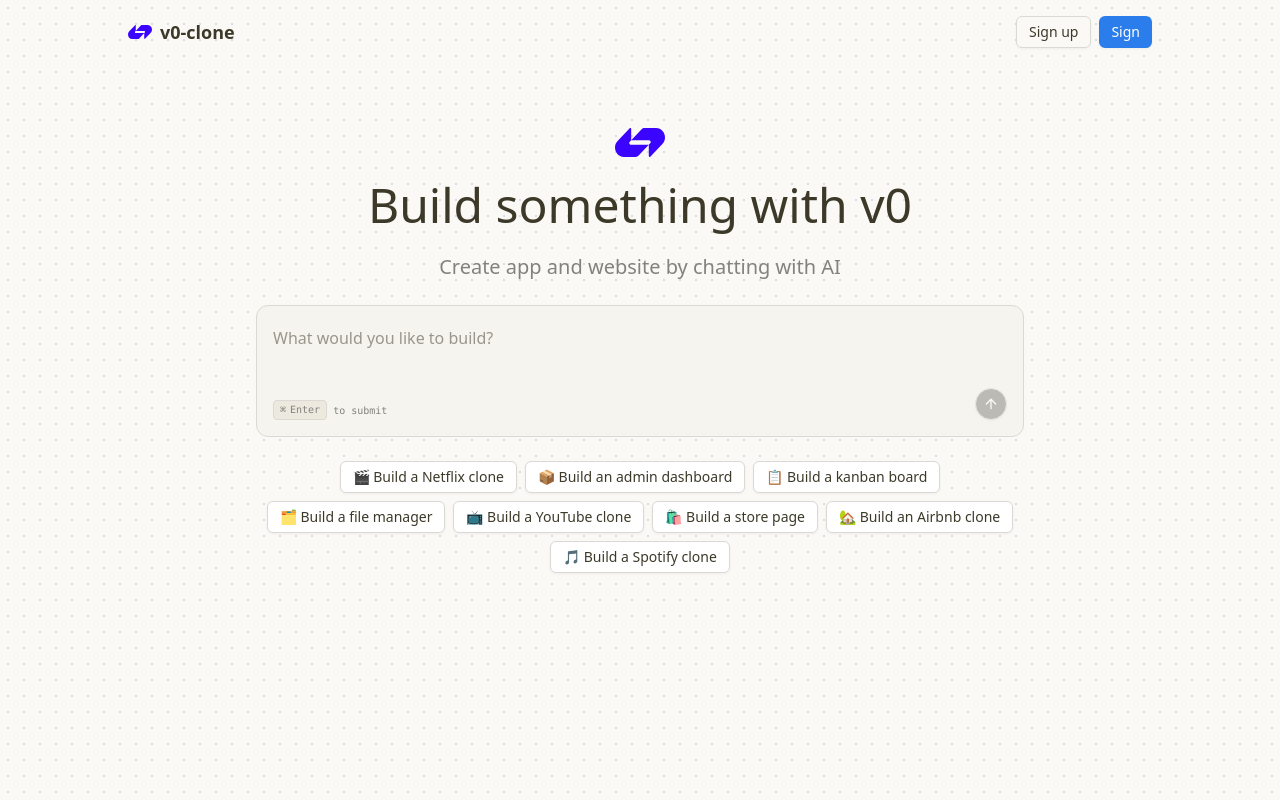
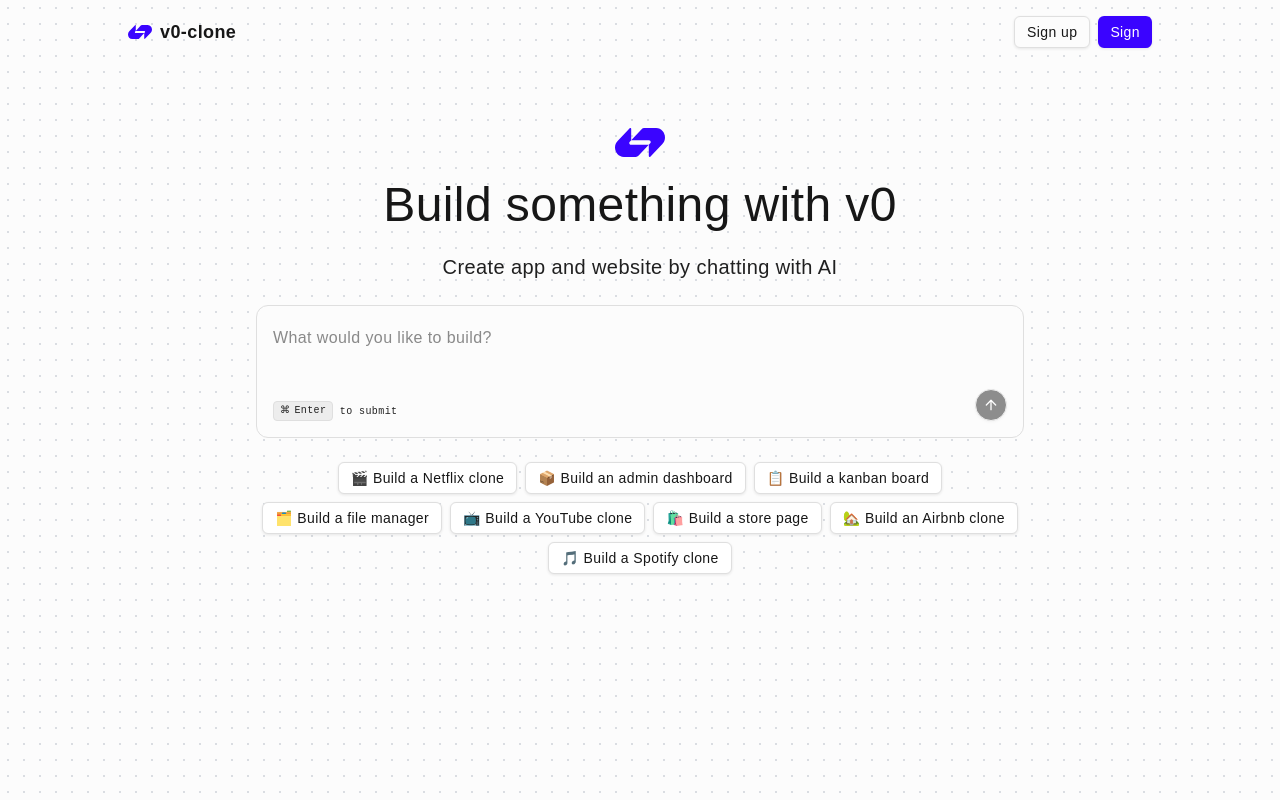
Before and after one commit to mircodg/v0-clone, a Next.js app: page / in a window 1280 px wide. Built offline with nearby package versions, Linux system fonts and the light colour scheme; no server answers.

Commit message:
feat(README, styles): add hero image to README and update global styles
- Included a hero image in the README for enhanced visual appeal.
- Updated global CSS variables for improved theming and design consistency, including adjustments to colors, shadows, and font settings.

```diff
--- a/src/app/globals.css
+++ b/src/app/globals.css
@@ -4,113 +4,121 @@
 @custom-variant dark (&:is(.dark *));
 
 :root {
-  --background: oklch(0.9818 0.0054 95.0986);
-  --foreground: oklch(0.3438 0.0269 95.7226);
-  --card: oklch(0.9818 0.0054 95.0986);
-  --card-foreground: oklch(0.1908 0.002 106.5859);
-  --popover: oklch(1 0 0);
-  --popover-foreground: oklch(0.2671 0.0196 98.939);
-  --primary: oklch(0.5996 0.1826 257.0928);
+  --background: oklch(0.9911 0 0);
+  --foreground: oklch(0.2046 0 0);
+  --card: oklch(0.9911 0 0);
+  --card-foreground: oklch(0.2046 0 0);
+  --popover: oklch(0.9911 0 0);
+  --popover-foreground: oklch(0.4386 0 0);
+  --primary: oklch(0.4711 0.3015 272.2979);
   --primary-foreground: oklch(1 0 0);
-  --secondary: oklch(0.9245 0.0138 92.9892);
-  --secondary-foreground: oklch(0.4334 0.0177 98.6048);
-  --muted: oklch(0.9341 0.0153 90.239);
-  --muted-foreground: oklch(0.6059 0.0075 97.4233);
-  --accent: oklch(0.9245 0.0138 92.9892);
-  --accent-foreground: oklch(0.2671 0.0196 98.939);
-  --destructive: oklch(0.1908 0.002 106.5859);
-  --destructive-foreground: oklch(1 0 0);
-  --border: oklch(0.8847 0.0069 97.3627);
-  --input: oklch(0.7621 0.0156 98.3528);
-  --ring: oklch(0.6171 0.1375 39.0427);
-  --chart-1: oklch(0.5583 0.1276 42.9956);
-  --chart-2: oklch(0.6898 0.1581 290.4107);
-  --chart-3: oklch(0.8816 0.0276 93.128);
-  --chart-4: oklch(0.8822 0.0403 298.1792);
-  --chart-5: oklch(0.5608 0.1348 42.0584);
-  --sidebar: oklch(0.9663 0.008 98.8792);
-  --sidebar-foreground: oklch(0.359 0.0051 106.6524);
-  --sidebar-primary: oklch(0.6171 0.1375 39.0427);
-  --sidebar-primary-foreground: oklch(0.9881 0 0);
-  --sidebar-accent: oklch(0.9245 0.0138 92.9892);
-  --sidebar-accent-foreground: oklch(0.325 0 0);
-  --sidebar-border: oklch(0.9401 0 0);
-  --sidebar-ring: oklch(0.7731 0 0);
-  --font-sans: ui-sans-serif, system-ui, -apple-system, BlinkMacSystemFont,
-    "Segoe UI", Roboto, "Helvetica Neue", Arial, "Noto Sans", sans-serif,
-    "Apple Color Emoji", "Segoe UI Emoji", "Segoe UI Symbol", "Noto Color Emoji";
+  --secondary: oklch(0.994 0 0);
+  --secondary-foreground: oklch(0.2046 0 0);
+  --muted: oklch(0.9461 0 0);
+  --muted-foreground: oklch(0.2435 0 0);
+  --accent: oklch(0.9461 0 0);
+  --accent-foreground: oklch(0.2435 0 0);
+  --destructive: oklch(0.5523 0.1927 32.7272);
+  --destructive-foreground: oklch(0.9934 0.0032 17.2118);
+  --border: oklch(0.9037 0 0);
+  --input: oklch(0.9731 0 0);
+  --ring: oklch(0.8348 0.1302 160.908);
+  --chart-1: oklch(0.8348 0.1302 160.908);
+  --chart-2: oklch(0.6231 0.188 259.8145);
+  --chart-3: oklch(0.6056 0.2189 292.7172);
+  --chart-4: oklch(0.7686 0.1647 70.0804);
+  --chart-5: oklch(0.6959 0.1491 162.4796);
+  --sidebar: oklch(0.9911 0 0);
+  --sidebar-foreground: oklch(0.5452 0 0);
+  --sidebar-primary: oklch(0.8348 0.1302 160.908);
+  --sidebar-primary-foreground: oklch(0.2626 0.0147 166.4589);
+  --sidebar-accent: oklch(0.9461 0 0);
+  --sidebar-accent-foreground: oklch(0.2435 0 0);
+  --sidebar-border: oklch(0.9037 0 0);
+  --sidebar-ring: oklch(0.8348 0.1302 160.908);
+  --font-sans: Outfit, sans-serif;
   --font-serif: ui-serif, Georgia, Cambria, "Times New Roman", Times, serif;
-  --font-mono: ui-monospace, SFMono-Regular, Menlo, Monaco, Consolas,
-    "Liberation Mono", "Courier New", monospace;
+  --font-mono: monospace;
   --radius: 0.5rem;
-  --shadow-2xs: 0 1px 3px 0px hsl(0 0% 0% / 0.05);
-  --shadow-xs: 0 1px 3px 0px hsl(0 0% 0% / 0.05);
-  --shadow-sm: 0 1px 3px 0px hsl(0 0% 0% / 0.1),
-    0 1px 2px -1px hsl(0 0% 0% / 0.1);
-  --shadow: 0 1px 3px 0px hsl(0 0% 0% / 0.1), 0 1px 2px -1px hsl(0 0% 0% / 0.1);
-  --shadow-md: 0 1px 3px 0px hsl(0 0% 0% / 0.1),
-    0 2px 4px -1px hsl(0 0% 0% / 0.1);
-  --shadow-lg: 0 1px 3px 0px hsl(0 0% 0% / 0.1),
-    0 4px 6px -1px hsl(0 0% 0% / 0.1);
-  --shadow-xl: 0 1px 3px 0px hsl(0 0% 0% / 0.1),
-    0 8px 10px -1px hsl(0 0% 0% / 0.1);
-  --shadow-2xl: 0 1px 3px 0px hsl(0 0% 0% / 0.25);
-  --tracking-normal: 0em;
+  --shadow-x: 0px;
+  --shadow-y: 1px;
+  --shadow-blur: 3px;
+  --shadow-spread: 0px;
+  --shadow-opacity: 0.17;
+  --shadow-color: #000000;
+  --shadow-2xs: 0px 1px 3px 0px hsl(0 0% 0% / 0.09);
+  --shadow-xs: 0px 1px 3px 0px hsl(0 0% 0% / 0.09);
+  --shadow-sm: 0px 1px 3px 0px hsl(0 0% 0% / 0.17),
+    0px 1px 2px -1px hsl(0 0% 0% / 0.17);
+  --shadow: 0px 1px 3px 0px hsl(0 0% 0% / 0.17),
+    0px 1px 2px -1px hsl(0 0% 0% / 0.17);
+  --shadow-md: 0px 1px 3px 0px hsl(0 0% 0% / 0.17),
+    0px 2px 4px -1px hsl(0 0% 0% / 0.17);
+  --shadow-lg: 0px 1px 3px 0px hsl(0 0% 0% / 0.17),
+    0px 4px 6px -1px hsl(0 0% 0% / 0.17);
+  --shadow-xl: 0px 1px 3px 0px hsl(0 0% 0% / 0.17),
+    0px 8px 10px -1px hsl(0 0% 0% / 0.17);
+  --shadow-2xl: 0px 1px 3px 0px hsl(0 0% 0% / 0.43);
+  --tracking-normal: 0.025em;
   --spacing: 0.25rem;
 }
 
 .dark {
-  --background: oklch(0.2679 0.0036 106.6427);
-  --foreground: oklch(0.8074 0.0142 93.0137);
-  --card: oklch(0.2679 0.0036 106.6427);
-  --card-foreground: oklch(0.9818 0.0054 95.0986);
-  --popover: oklch(0.3085 0.0035 106.6039);
-  --popover-foreground: oklch(0.9211 0.004 106.4781);
-  --primary: oklch(0.5996 0.1826 257.0928);
-  --primary-foreground: oklch(1 0 0);
-  --secondary: oklch(0.9818 0.0054 95.0986);
-  --secondary-foreground: oklch(0.3085 0.0035 106.6039);
-  --muted: oklch(0.2213 0.0038 106.707);
-  --muted-foreground: oklch(0.7713 0.0169 99.0657);
-  --accent: oklch(0.213 0.0078 95.4245);
-  --accent-foreground: oklch(0.9663 0.008 98.8792);
-  --destructive: oklch(0.6368 0.2078 25.3313);
-  --destructive-foreground: oklch(1 0 0);
-  --border: oklch(0.3618 0.0101 106.8928);
-  --input: oklch(0.4336 0.0113 100.2195);
-  --ring: oklch(0.6724 0.1308 38.7559);
-  --chart-1: oklch(0.5583 0.1276 42.9956);
-  --chart-2: oklch(0.6898 0.1581 290.4107);
-  --chart-3: oklch(0.213 0.0078 95.4245);
-  --chart-4: oklch(0.3074 0.0516 289.323);
-  --chart-5: oklch(0.5608 0.1348 42.0584);
-  --sidebar: oklch(0.2357 0.0024 67.7077);
-  --sidebar-foreground: oklch(0.8074 0.0142 93.0137);
-  --sidebar-primary: oklch(0.325 0 0);
-  --sidebar-primary-foreground: oklch(0.9881 0 0);
-  --sidebar-accent: oklch(0.168 0.002 106.6177);
-  --sidebar-accent-foreground: oklch(0.8074 0.0142 93.0137);
-  --sidebar-border: oklch(0.9401 0 0);
-  --sidebar-ring: oklch(0.7731 0 0);
-  --font-sans: ui-sans-serif, system-ui, -apple-system, BlinkMacSystemFont,
-    "Segoe UI", Roboto, "Helvetica Neue", Arial, "Noto Sans", sans-serif,
-    "Apple Color Emoji", "Segoe UI Emoji", "Segoe UI Symbol", "Noto Color Emoji";
+  --background: oklch(0.1822 0 0);
+  --foreground: oklch(0.9288 0.0126 255.5078);
+  --card: oklch(0.2046 0 0);
+  --card-foreground: oklch(0.9288 0.0126 255.5078);
+  --popover: oklch(0.2603 0 0);
+  --popover-foreground: oklch(0.7348 0 0);
+  --primary: oklch(0.5339 0.2649 282.5831);
+  --primary-foreground: oklch(0.9213 0.0135 167.1556);
+  --secondary: oklch(0.2603 0 0);
+  --secondary-foreground: oklch(0.9851 0 0);
+  --muted: oklch(0.2393 0 0);
+  --muted-foreground: oklch(0.7122 0 0);
+  --accent: oklch(0.3132 0 0);
+  --accent-foreground: oklch(0.9851 0 0);
+  --destructive: oklch(0.3123 0.0852 29.7877);
+  --destructive-foreground: oklch(0.9368 0.0045 34.3092);
+  --border: oklch(0.2809 0 0);
+  --input: oklch(0.2603 0 0);
+  --ring: oklch(0.8003 0.1821 151.711);
+  --chart-1: oklch(0.8003 0.1821 151.711);
+  --chart-2: oklch(0.7137 0.1434 254.624);
+  --chart-3: oklch(0.709 0.1592 293.5412);
+  --chart-4: oklch(0.8369 0.1644 84.4286);
+  --chart-5: oklch(0.7845 0.1325 181.912);
+  --sidebar: oklch(0.1822 0 0);
+  --sidebar-foreground: oklch(0.6301 0 0);
+  --sidebar-primary: oklch(0.4365 0.1044 156.7556);
+  --sidebar-primary-foreground: oklch(0.9213 0.0135 167.1556);
+  --sidebar-accent: oklch(0.3132 0 0);
+  --sidebar-accent-foreground: oklch(0.9851 0 0);
+  --sidebar-border: oklch(0.2809 0 0);
+  --sidebar-ring: oklch(0.8003 0.1821 151.711);
+  --font-sans: Outfit, sans-serif;
   --font-serif: ui-serif, Georgia, Cambria, "Times New Roman", Times, serif;
-  --font-mono: ui-monospace, SFMono-Regular, Menlo, Monaco, Consolas,
-    "Liberation Mono", "Courier New", monospace;
+  --font-mono: monospace;
   --radius: 0.5rem;
-  --shadow-2xs: 0 1px 3px 0px hsl(0 0% 0% / 0.05);
-  --shadow-xs: 0 1px 3px 0px hsl(0 0% 0% / 0.05);
-  --shadow-sm: 0 1px 3px 0px hsl(0 0% 0% / 0.1),
-    0 1px 2px -1px hsl(0 0% 0% / 0.1);
-  --shadow: 0 1px 3px 0px hsl(0 0% 0% / 0.1), 0 1px 2px -1px hsl(0 0% 0% / 0.1);
-  --shadow-md: 0 1px 3px 0px hsl(0 0% 0% / 0.1),
-    0 2px 4px -1px hsl(0 0% 0% / 0.1);
-  --shadow-lg: 0 1px 3px 0px hsl(0 0% 0% / 0.1),
-    0 4px 6px -1px hsl(0 0% 0% / 0.1);
-  --shadow-xl: 0 1px 3px 0px hsl(0 0% 0% / 0.1),
-    0 8px 10px -1px hsl(0 0% 0% / 0.1);
-  --shadow-2xl: 0 1px 3px 0px hsl(0 0% 0% / 0.25);
+  --shadow-x: 0px;
+  --shadow-y: 1px;
+  --shadow-blur: 3px;
+  --shadow-spread: 0px;
+  --shadow-opacity: 0.17;
+  --shadow-color: #000000;
+  --shadow-2xs: 0px 1px 3px 0px hsl(0 0% 0% / 0.09);
+  --shadow-xs: 0px 1px 3px 0px hsl(0 0% 0% / 0.09);
+  --shadow-sm: 0px 1px 3px 0px hsl(0 0% 0% / 0.17),
+    0px 1px 2px -1px hsl(0 0% 0% / 0.17);
+  --shadow: 0px 1px 3px 0px hsl(0 0% 0% / 0.17),
+    0px 1px 2px -1px hsl(0 0% 0% / 0.17);
+  --shadow-md: 0px 1px 3px 0px hsl(0 0% 0% / 0.17),
+    0px 2px 4px -1px hsl(0 0% 0% / 0.17);
+  --shadow-lg: 0px 1px 3px 0px hsl(0 0% 0% / 0.17),
+    0px 4px 6px -1px hsl(0 0% 0% / 0.17);
+  --shadow-xl: 0px 1px 3px 0px hsl(0 0% 0% / 0.17),
+    0px 8px 10px -1px hsl(0 0% 0% / 0.17);
+  --shadow-2xl: 0px 1px 3px 0px hsl(0 0% 0% / 0.43);
 }
 
 @theme inline {
@@ -164,6 +172,13 @@
   --shadow-lg: var(--shadow-lg);
   --shadow-xl: var(--shadow-xl);
   --shadow-2xl: var(--shadow-2xl);
+
+  --tracking-tighter: calc(var(--tracking-normal) - 0.05em);
+  --tracking-tight: calc(var(--tracking-normal) - 0.025em);
+  --tracking-normal: var(--tracking-normal);
+  --tracking-wide: calc(var(--tracking-normal) + 0.025em);
+  --tracking-wider: calc(var(--tracking-normal) + 0.05em);
+  --tracking-widest: calc(var(--tracking-normal) + 0.1em);
 }
 
 @layer base {
@@ -172,6 +187,7 @@
   }
   body {
     @apply bg-background text-foreground;
+    letter-spacing: var(--tracking-normal);
   }
   button:not([disabled]),
   [role="button"]:not([disabled]) {
```
Also changed, not shown: public/hero.png (added), 1 other file (tests, documents, lock files or other folders).
